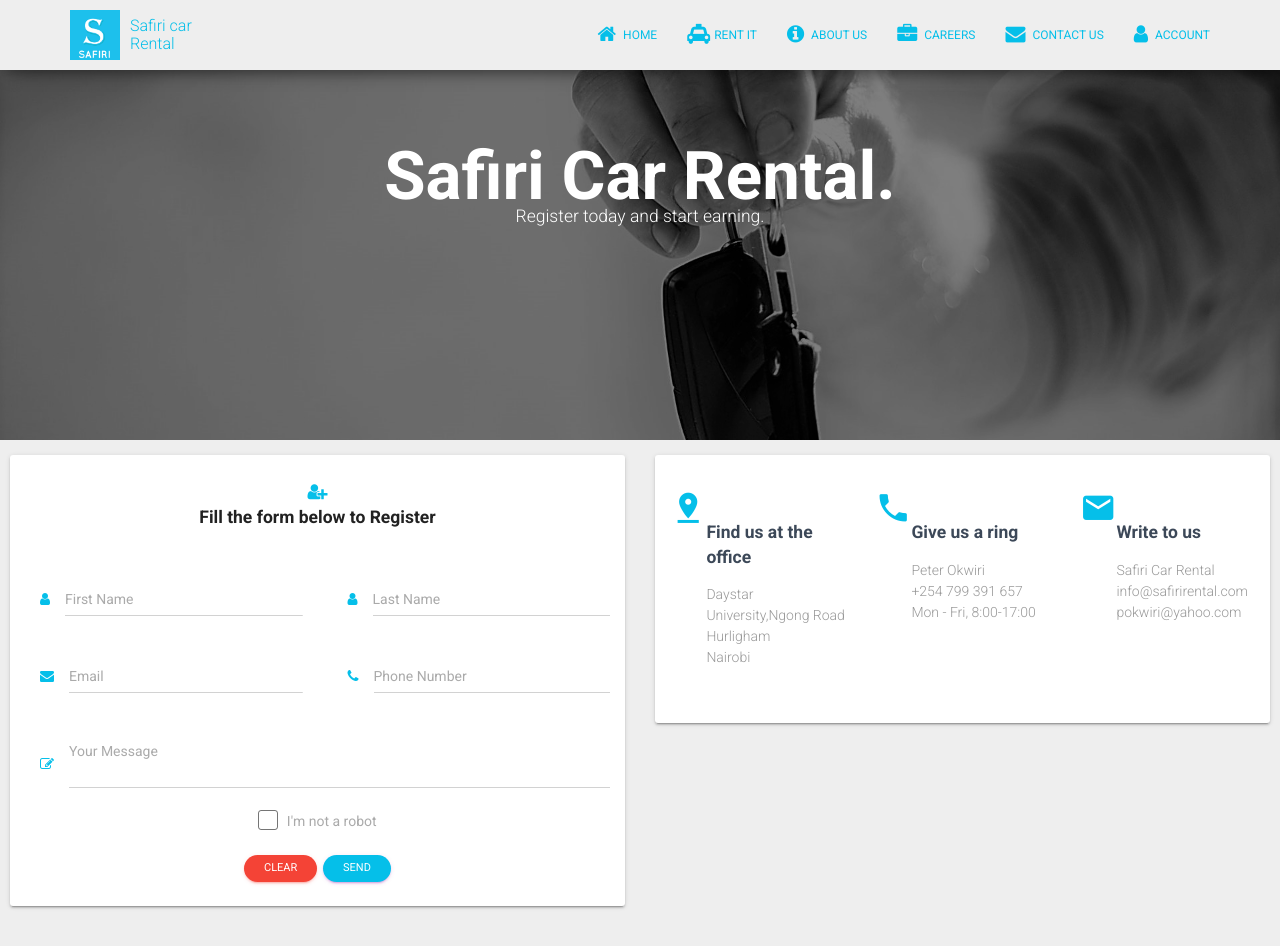
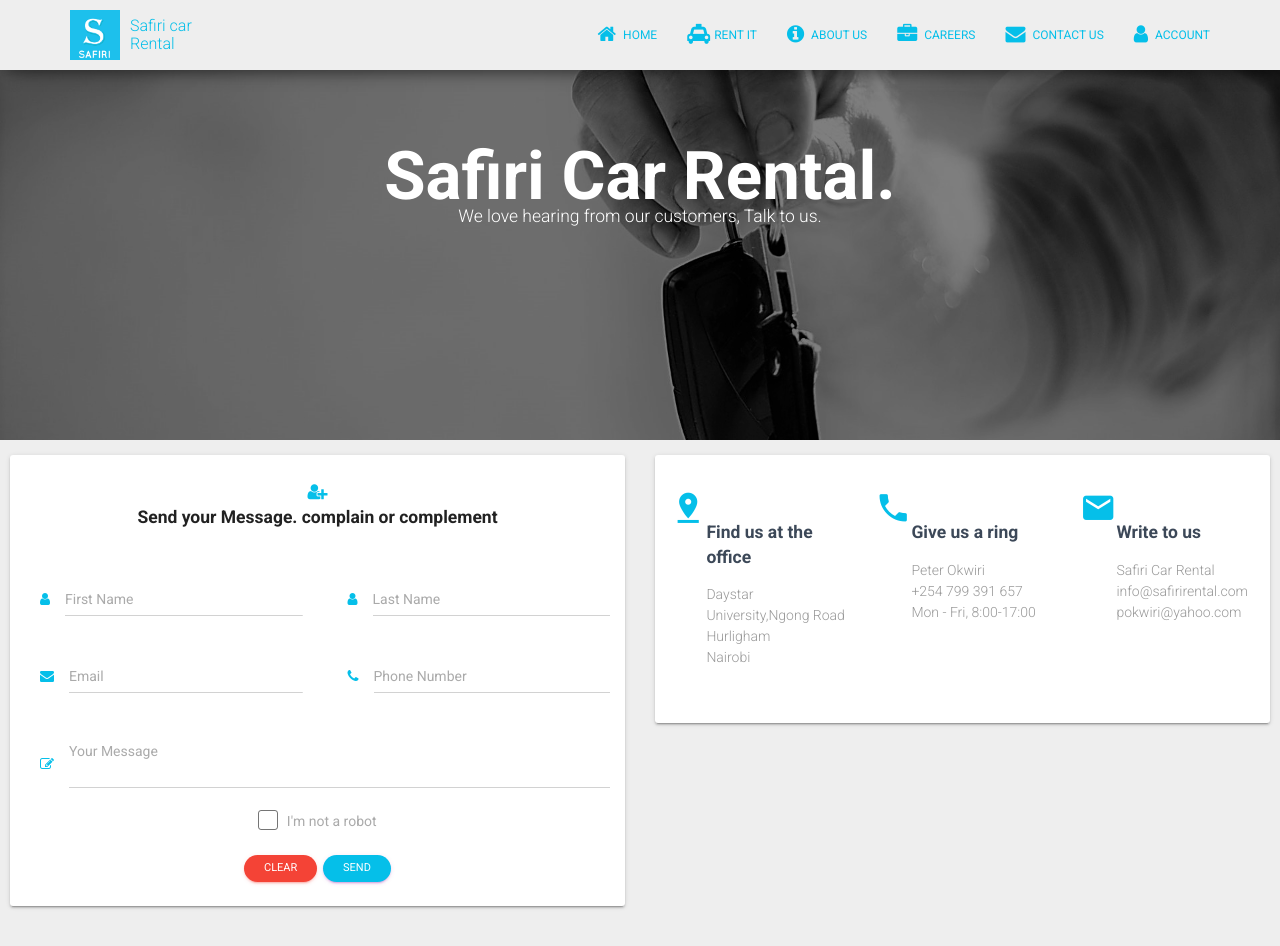
Before and after one commit to TheCodeNinja254/Safiri, a PHP site: page /safiri/home/contact/ in a window 1280 px wide. Shown: the top 946 px of the page. Run offline with PHP 8.4, Linux system fonts and the light colour scheme; some libraries are stand-ins or nearby versions.

Commit message:
UI UPDATE

```diff
--- a/views/404.php
+++ b/views/404.php
@@ -7,7 +7,7 @@
             <div class="row">
                 <div class="col-md-8 col-md-offset-2">
                     <div class="brand">
-                        <center><img src="../assets/img/logo.png" style="height:50px;width: 50px;"></center>
+                        <center><img src="<?php echo $host_name;?>/assets/img/logo.png" style="height:50px;width: 50px;"></center>
                         <h1>Safiri Car Rental.</h1>
                         <h5>Fast, Reliable with quality service.</h5>
                     </div>
--- a/views/contact.php
+++ b/views/contact.php
@@ -8,7 +8,7 @@
                 <div class="col-md-8 col-md-offset-2">
                     <div class="brand">
                         <h1>Safiri Car Rental.</h1>
-                        <h5>Register today and start earning.</h5>
+                        <h5>We love hearing from our customers, Talk to us.</h5>
                     </div>
                 </div>
             </div>
@@ -23,7 +23,7 @@
                 <div class="col-md-6">
                     <div class="card">
                         <div class="content">
-                            <center><h5 class=""><i class="fa fa-user-plus text-main"></i> <br ><strong>Fill the form below to Register </strong></h5></center>
+                            <center><h5 class=""><i class="fa fa-user-plus text-main"></i> <br ><strong>Send your Message. complain or complement </strong></h5></center>
                             <div class="row">
                                 <form>
                                 <div class="col-md-6">
```
